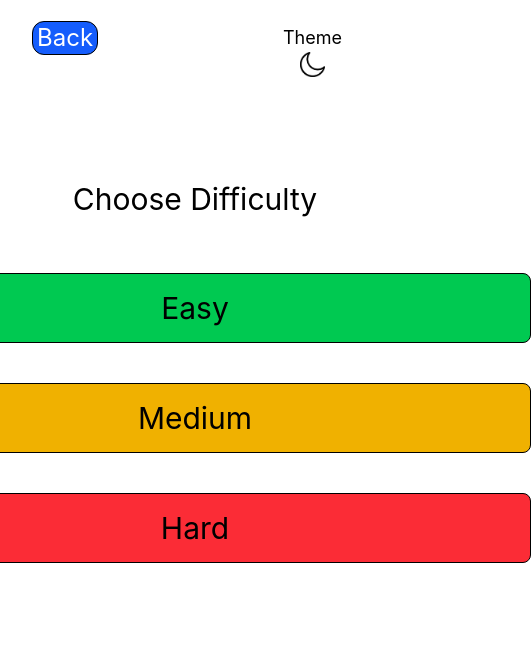
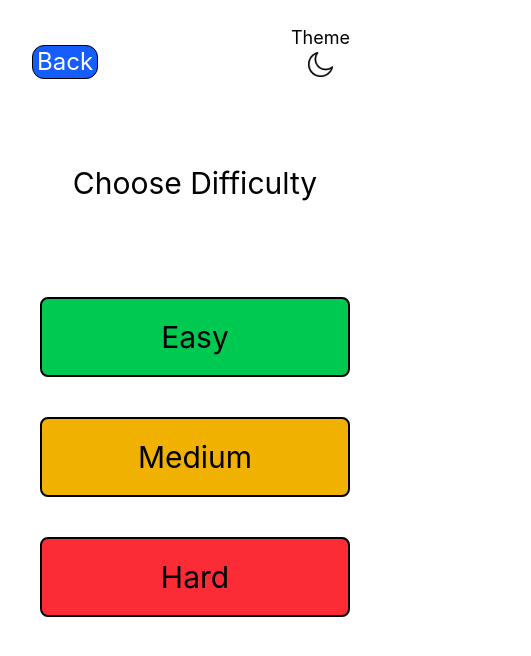
Before and after one commit to Owale128/MemoryGame, a React (Vite) app: page /difficulty in a window 390 px wide. Shown: the top 656 px of the page, 531 px wide, since content can reach past the window. Built offline with nearby package versions, Linux system fonts and the light colour scheme; no server answers.

Commit message:
Worked on responsiveness and also added error state in category component

```diff
--- a/src/components/BackBtn.tsx
+++ b/src/components/BackBtn.tsx
@@ -1,4 +1,6 @@
+import { useContext } from "react";
 import useNavigation from "../hooks/useNavigation";
+import { ThemeContext } from "../context/ThemeContext";
 
 interface IBackBtn {
   navigateTo: string;
@@ -6,6 +8,7 @@ interface IBackBtn {
 
 const BackBtn = ({navigateTo}: IBackBtn) => {
 const { goTo } = useNavigation()
+const theme = useContext(ThemeContext)
 
 const backBtn = () => {
   goTo(navigateTo)
@@ -14,7 +17,8 @@ const backBtn = () => {
   return (
     <>
       <button onClick={backBtn}
-      className="border border-black px-1 text-2xl rounded-xl bg-blue-600 text-white hover:bg-blue-800 ease-in duration-100 cursor-pointer"
+      className="px-1 text-2xl rounded-xl bg-blue-600 text-white hover:bg-blue-800 ease-in duration-100 cursor-pointer"
+      style={{border: `1px solid ${theme.border}`}}
       >
           Back
       </button>
--- a/src/components/DisplayCategory.tsx
+++ b/src/components/DisplayCategory.tsx
@@ -1,5 +1,7 @@
+import { useContext } from "react";
 import { ICategory } from "../model/ICategory";
 import { BASE_URL } from "../utils/baseUrl";
+import { ThemeContext } from "../context/ThemeContext";
 
 interface IDisplayCategory {
     categories: ICategory[];
@@ -7,14 +9,17 @@ interface IDisplayCategory {
 }
 
 const DisplayCategory = ({categories, handleCategory}: IDisplayCategory) => {
+  const theme = useContext(ThemeContext)
   return (
     <div className="grid grid-cols-1 sm:grid-cols-2 md:grid-cols-3 lg:grid-cols-4 gap-10 p-14">
     {categories.map((c) =>(
-        <div key={c.id} onClick={() => handleCategory(c.id, c.name)} className="flex justify-center items-center">
+        <div
+        key={c.id} onClick={() => handleCategory(c.id, c.name)} className="flex justify-center items-center">
             <img
             src={`${BASE_URL}${c.imgUrl}`}
             alt={c.name}
-            className="border border-black cursor-pointer h-12/12 rounded-2xl transition-all duration-300 transform hover:scale-110"
+            className="cursor-pointer h-12/12 rounded-2xl transition-all duration-300 transform hover:scale-110"
+            style={{border: `2px solid ${theme.border}`}}
             />
         </div>
     ))}
--- a/src/components/DisplayDifficulty.tsx
+++ b/src/components/DisplayDifficulty.tsx
@@ -8,25 +8,25 @@ interface IDisplayDifficulty {
 const DisplayDifficulty = ({handleDifficulty}: IDisplayDifficulty) => {
   const theme = useContext(ThemeContext)
   return (
-    <div>
+    <div className="flex flex-col justify-center items-center w-full p-10">
       <button
-      className="block border border-black rounded-lg text-3xl w-2xl p-4 bg-green-500 ease-in duration-150 hover:bg-green-600 cursor-pointer"
+      className="w-full sm:w-2xl md:w-3xl lg:w-4xl block rounded-lg text-3xl p-5 bg-green-500 ease-in duration-150 hover:bg-green-600 cursor-pointer"
       onClick={() => handleDifficulty('Easy')}
-      style={{color: theme.color}}
+      style={{color: theme.color, border: `2px solid ${theme.border}`}}
       >
         Easy
     </button>
       <button
-      className="block border border-black rounded-lg text-3xl w-2xl p-4 bg-yellow-500 my-10 ease-in duration-150 hover:bg-yellow-600 cursor-pointer"
+      className="w-full sm:w-2xl md:w-3xl lg:w-4xl block border border-black rounded-lg text-3xl p-5 bg-yellow-500 my-10 ease-in duration-150 hover:bg-yellow-600 cursor-pointer"
       onClick={() => handleDifficulty('Medium')}
-      style={{color: theme.color}}
+      style={{color: theme.color, border: `2px solid ${theme.border}`}}
       >
         Medium
     </button>
       <button
-      className="block border border-black rounded-lg text-3xl w-2xl p-4 bg-red-500 ease-in duration-150 hover:bg-red-600 cursor-pointer"
+      className="w-full sm:w-2xl md:w-3xl lg:w-4xl block border border-black rounded-lg text-3xl p-5 bg-red-500 ease-in duration-150 hover:bg-red-600 cursor-pointer"
       onClick={() => handleDifficulty('Hard')}
-      style={{color: theme.color}}
+      style={{color: theme.color, border: `2px solid ${theme.border}`}}
       >
         Hard
     </button>
--- a/src/components/DisplayMemoryCards.tsx
+++ b/src/components/DisplayMemoryCards.tsx
@@ -12,7 +12,7 @@ interface IDisplaymemoryCards {
 const DisplayMemoryCards = ({handleCardClick, state}: IDisplaymemoryCards) => {
     const theme = useContext(ThemeContext)
   return (
-    <div className="grid grid-cols-2 sm:grid-cols-3 md:grid-cols-3 lg:grid-cols-4 gap-4">
+    <div className="grid grid-cols-2 sm:grid-cols-3 sm:w-2xl md:grid-cols-3 md:w-3xl lg:grid-cols-4 lg:w-4xl gap-4 w-full p-4">
         {state.memory.length === 0 ? (
             <p className="col-span-full mt-10 ease-in duration-100" style={{color: theme.color}}>No Characters Found</p>
         ) : (
@@ -20,7 +20,8 @@ const DisplayMemoryCards = ({handleCardClick, state}: IDisplaymemoryCards) => {
                 <motion.div
                 key={`${c.id} - ${index}`}
                 onClick={() => handleCardClick(c.id)}
-                className='cursor-pointer mx-auto w-48 h-48 rounded-lg shadow-lg flex items-center justify-center bg-gray-300 opacity-100'
+                className='w-full h-48 rounded-lg shadow-2xl flex items-center justify-center cursor-pointer'
+                style={{ border: `2px solid ${theme.border}` }}
                 initial={{rotateY: 0}}
                 animate={{rotateY: state.flippedCards.includes(c.id) || state.matchedCards.includes(c.id) ? 180 : 0}}
                 transition={{ duration: 0.5 }}
@@ -29,10 +30,12 @@ const DisplayMemoryCards = ({handleCardClick, state}: IDisplaymemoryCards) => {
                         <img
                         src={`${BASE_URL}${c.imgUrl}`}
                         alt={c.name}
-                        className=" h-44 rounded-lg"
+                        className=" h-44"
                         />
                     ) : (
+                        <div className=" flex items-center justify-center w-full h-full rounded-md bg-gray-400 opacity-100">
                         <span className="text-white text-3xl font-bold">?</span>
+                        </div>
                     )}
                 </motion.div>
             ))
--- a/src/components/QuitBtn.tsx
+++ b/src/components/QuitBtn.tsx
@@ -1,4 +1,6 @@
+import { useContext } from "react";
 import useNavigation from "../hooks/useNavigation";
+import { ThemeContext } from "../context/ThemeContext";
 
 interface IBackBtn {
     navigateTo: string;
@@ -6,6 +8,7 @@ interface IBackBtn {
 
 const QuitBtn = ({navigateTo}: IBackBtn) => {
 const { goTo } = useNavigation()
+const theme = useContext(ThemeContext)
 
 const quit = () => {
     const isConfirmed = confirm('Are you sure?')
@@ -19,7 +22,8 @@ const quit = () => {
   return (
     <button
     onClick={quit}
-    className="border border-black rounded-xl px-2 text-3xl bg-red-700 text-white hover:bg-white ease-in duration-150 hover:text-black cursor-pointer"
+    className="text-2xl rounded-xl px-2 bg-red-700 text-white hover:bg-white ease-in duration-150 hover:text-black cursor-pointer"
+    style={{border: `1px solid ${theme.border}`}}
   >
       Quit
     </button>
--- a/src/components/Spinner.tsx
+++ b/src/components/Spinner.tsx
@@ -1,7 +1,7 @@
 import { Rings } from "react-loader-spinner"
 const Spinner = () => {
   return (
-    <div className="flex justify-center">
+    <div className="flex justify-center items-center">
       <Rings color='#3498db' height={350} width={350} />
     </div>
   )
--- a/src/pages/Category.tsx
+++ b/src/pages/Category.tsx
@@ -9,6 +9,7 @@ import useNavigation from "../hooks/useNavigation";
 
 const Category = () => {
     const [categories, setCategories] = useState<ICategory[]>([])
+    const [error, setError] = useState<string | null>(null)
     const [loading, setLoading] = useState(true)
     const theme = useContext(ThemeContext)
     const { goTo } = useNavigation()
@@ -22,6 +23,7 @@ const Category = () => {
             } catch (error) {
                 console.error('Failed to load categories')
                 setLoading(false)
+                setError('Something went wrong while loading categories')
             }
         }
         fetchCategories()
@@ -35,12 +37,21 @@ const Category = () => {
 
         if(loading) return <Spinner />
 
+        if(error) {
+            return(
+                <div className="flex flex-col justify-center items-center mt-52">
+                    <p className="text-red-500 text-4xl mb-10">{error}</p>
+                    <QuitBtn navigateTo="/" />
+                </div>
+            )
+        }
+
   return (
-    <div>
-        <div className="flex justify-center -mt-20 mb-16">
+    <div className="relative">
+        <div className="flex justify-center -mt-24 absolute left-8">
         <QuitBtn navigateTo="/" />
         </div>
-      <h1 style={{color: theme.color}} className="text-center text-3xl">Select Category</h1>
+      <h1 style={{color: theme.color}} className="text-center text-3xl mt-8">Select Category</h1>
         <DisplayCategory
         categories={categories}
         handleCategory={handleCategory}
--- a/src/pages/Difficulty.tsx
+++ b/src/pages/Difficulty.tsx
@@ -18,11 +18,11 @@ const Difficulty = () => {
 
   return (
     <div className="text-center relative">
-      <div className="-mt-20  absolute left-8">
+      <div className="-mt-14  absolute left-8">
     <BackBtn navigateTo='/categories' />
       </div>
     <div className="flex flex-col items-center">
-      <h1 className="text-3xl mb-14 ease-in duration-100 mt-20" style={{color: theme.color}}>Choose Difficulty</h1>
+      <h1 className="text-3xl mb-14 ease-in duration-100 mt-16" style={{color: theme.color}}>Choose Difficulty</h1>
       <DisplayDifficulty handleDifficulty={handleDifficulty} />
     </div>
     </div>
--- a/src/pages/GamePage.tsx
+++ b/src/pages/GamePage.tsx
@@ -77,12 +77,12 @@ const GamePage = () => {
   return (
     <div className="text-center pb-14 relative">
     {!isGameFinished && (
-        <div className="-mt-20 absolute left-8">
+        <div className="-mt-16 absolute left-8">
         <BackBtn navigateTo="/difficulty" />
         </div>
     )}
     <div className="flex flex-col justify-center items-center text-3xl">
-        {!isGameFinished && <h1 className="mb-16 ease-in duration-100" style={{color: theme.color}}>Attempts: {state.attempts}</h1>}
+        {!isGameFinished && <h1 className="mb-8 mt-10 ease-in duration-100" style={{color: theme.color}}>Attempts: {state.attempts}</h1>}
         {showModal && (
             <DisplayModal state={state} storedUsername={storedUsername} retryGame={retryGame} setShowModal={setShowModal} />
         )}
--- a/src/pages/Layout.tsx
+++ b/src/pages/Layout.tsx
@@ -20,7 +20,7 @@ const Layout = () => {
 
       <header className="flex justify-end p-6">
         <button
-        className="flex flex-col items-center px-6 text-lg cursor-pointer"
+        className="flex flex-col items-center px-4 text-lg cursor-pointer"
         style={{color: theme.border}}
         onClick={toggleTheme}>
          Theme
```
Also changed, not shown: src/components/DisplayModal.tsx (+7 -7 lines).
